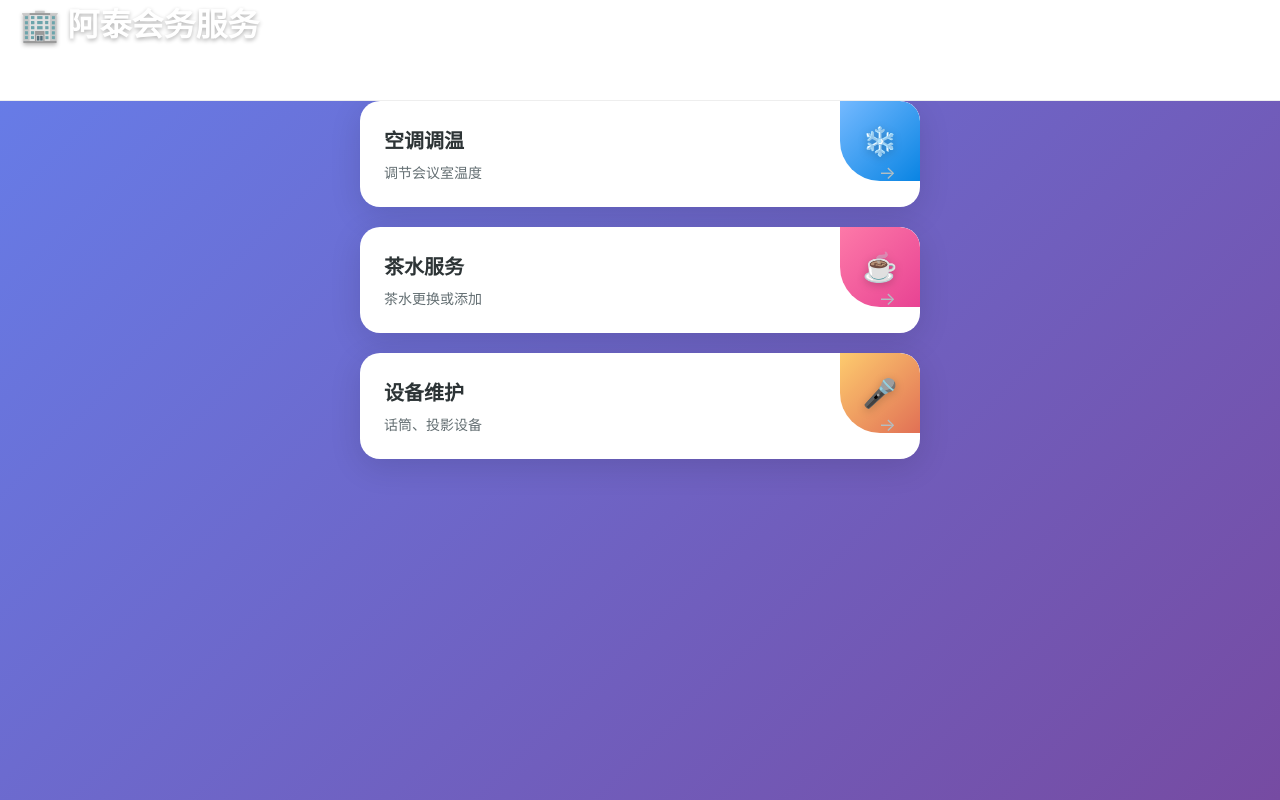
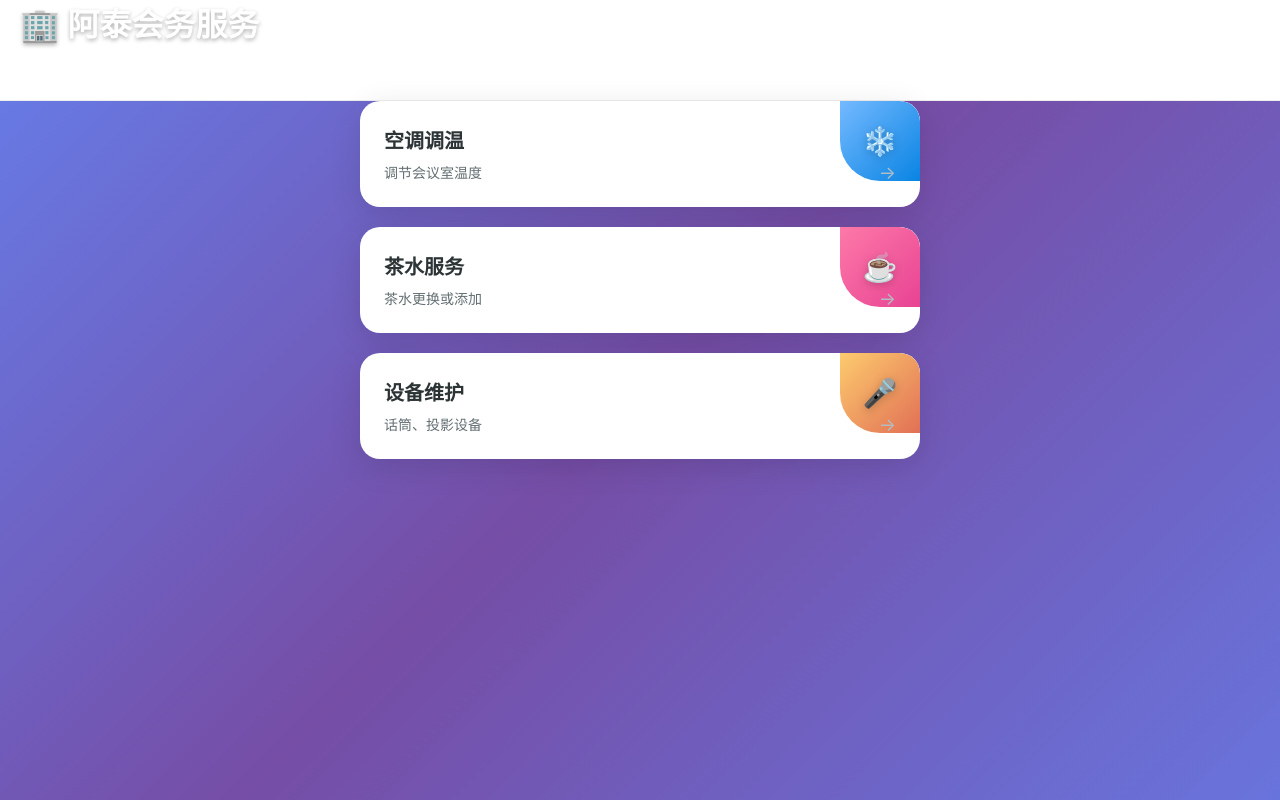
Before and after one commit to lianbing22/athwfw, a Vue app: page / in a window 1280 px wide. Built offline with nearby package versions, Linux system fonts and the light colour scheme.

Commit message:
style(页面样式): 优化主页背景和层级布局
添加备用纯色背景并增强渐变背景效果
修复元素层级问题确保内容显示在前景

```diff
--- a/src/App-simple.vue
+++ b/src/App-simple.vue
@@ -257,9 +257,26 @@ const submitEquipment = async () => {
 <style scoped>
 .home-page {
   min-height: 100vh;
+  background: #667eea; /* 备用纯色背景 */
   background: linear-gradient(135deg, #667eea 0%, #764ba2 100%);
+  background-attachment: fixed;
   padding: 0;
   margin: 0;
+  position: relative;
+}
+
+.home-page::before {
+  content: '';
+  position: absolute;
+  top: 0;
+  left: 0;
+  right: 0;
+  bottom: 0;
+  background: linear-gradient(135deg,
+    rgba(102, 126, 234, 0.9) 0%,
+    rgba(118, 75, 162, 0.9) 50%,
+    rgba(102, 126, 234, 0.8) 100%);
+  z-index: 0;
 }
 
 .page-header {
@@ -267,6 +284,7 @@ const submitEquipment = async () => {
   padding: 40px 20px 60px;
   text-align: center;
   overflow: hidden;
+  z-index: 1;
 }
 
 .header-content {
@@ -306,6 +324,8 @@ const submitEquipment = async () => {
   gap: 20px;
   max-width: 600px;
   margin: 0 auto;
+  position: relative;
+  z-index: 1;
 }
 
 .service-card {
```
